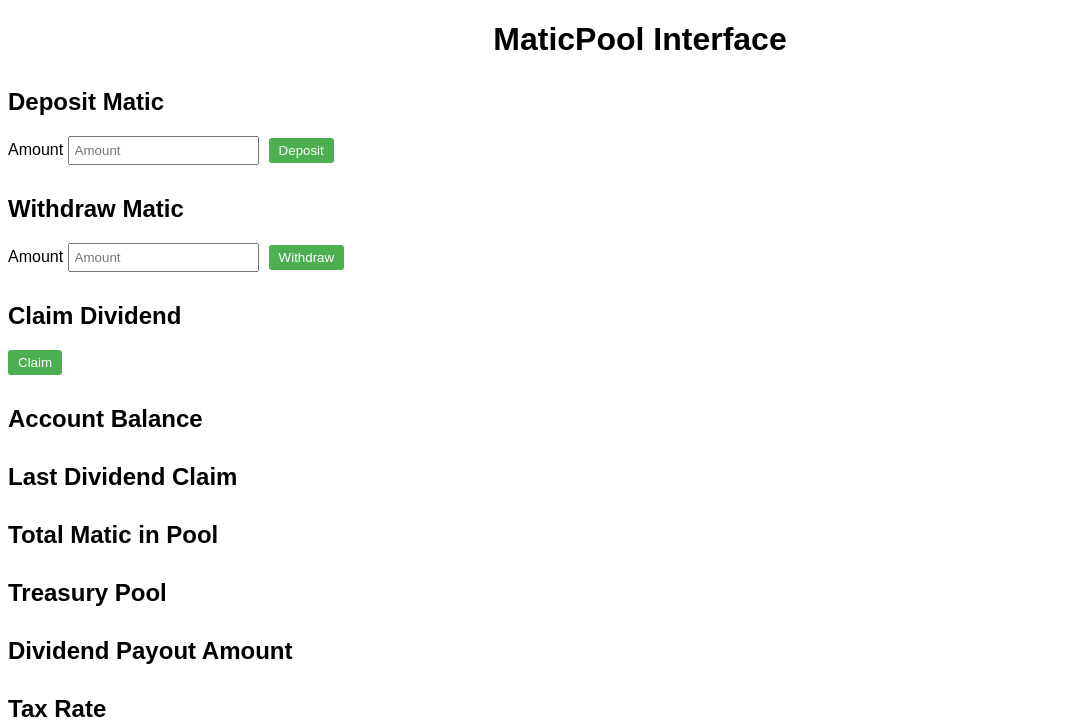
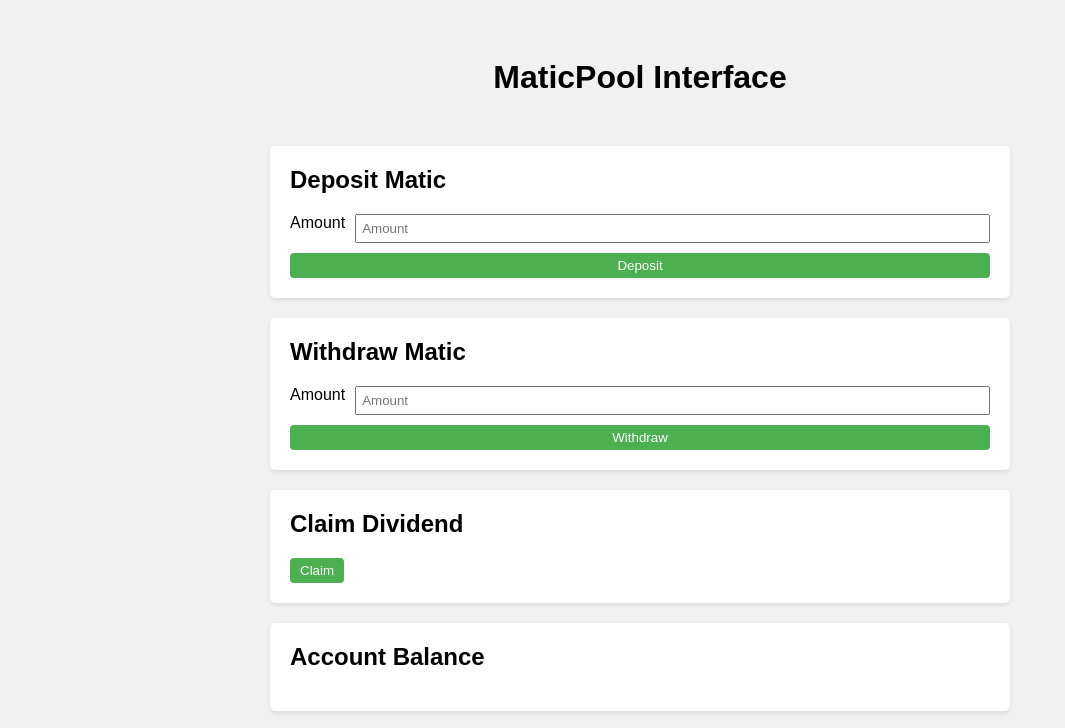
Before and after one commit to Rubtururu/prueba001, a plain HTML site: page index.htm in a window 1280 px wide. Shown: the top 728 px of the page, without its empty margins (0-1065 px from the left). Drawn offline with Linux system fonts and the light colour scheme.

Commit message:
Update style.css

```diff
--- a/style.css
+++ b/style.css
@@ -1,40 +1,97 @@
+* {
+  box-sizing: border-box;
+}
+
 body {
   font-family: Arial, sans-serif;
+  background-color: #f1f1f1;
 }
 
-h1 {
-  text-align: center;
+.container {
+  max-width: 800px;
+  margin: 0 auto;
+  padding: 30px;
 }
 
-h2 {
-  margin-top: 30px;
+.title {
+  text-align: center;
+  margin-bottom: 50px;
 }
 
-form {
-  display: flex;
-  align-items: center;
+.box {
+  background-color: #fff;
+  padding: 20px;
   margin-bottom: 20px;
+  border-radius: 5px;
+  box-shadow: 0px 2px 4px rgba(0, 0, 0, 0.1);
 }
 
-input[type="number"] {
-  padding: 5px;
+.subtitle {
+  margin-top: 0;
+}
+
+.form {
+  display: flex;
+  flex-direction: column;
+}
+
+.form-control {
+  display: flex;
+  margin-bottom: 10px;
+}
+
+.form-control label {
   margin-right: 10px;
 }
 
-button {
+.form-control input {
+  flex: 1;
+  padding: 5px;
+}
+
+.button {
   padding: 5px 10px;
   background-color: #4CAF50;
-  color: white;
+  color: #fff;
   border: none;
-  border-radius: 3px;
+  border-radius: 4px;
   cursor: pointer;
 }
 
-button:hover {
+.button:hover {
   background-color: #3e8e41;
 }
 
-#message {
-  margin-top: 20px;
-  text-align: center;
+.form-error {
+  color: #ff0000;
+  margin-bottom: 10px;
 }
+
+.stats {
+  display: flex;
+  flex-wrap: wrap;
+  justify-content: space-between;
+}
+
+.stats-box {
+  width: calc(50% - 10px);
+  background-color: #fff;
+  padding: 20px;
+  border-radius: 5px;
+  box-shadow: 0px 2px 4px rgba(0, 0, 0, 0.1);
+}
+
+.stats-box h2 {
+  margin-top: 0;
+}
+
+.stats-box p {
+  margin: 10px 0;
+}
+
+@media screen and (max-width: 600px) {
+  .stats-box {
+    width: 100%;
+    margin-bottom: 20px;
+  }
+}
```
